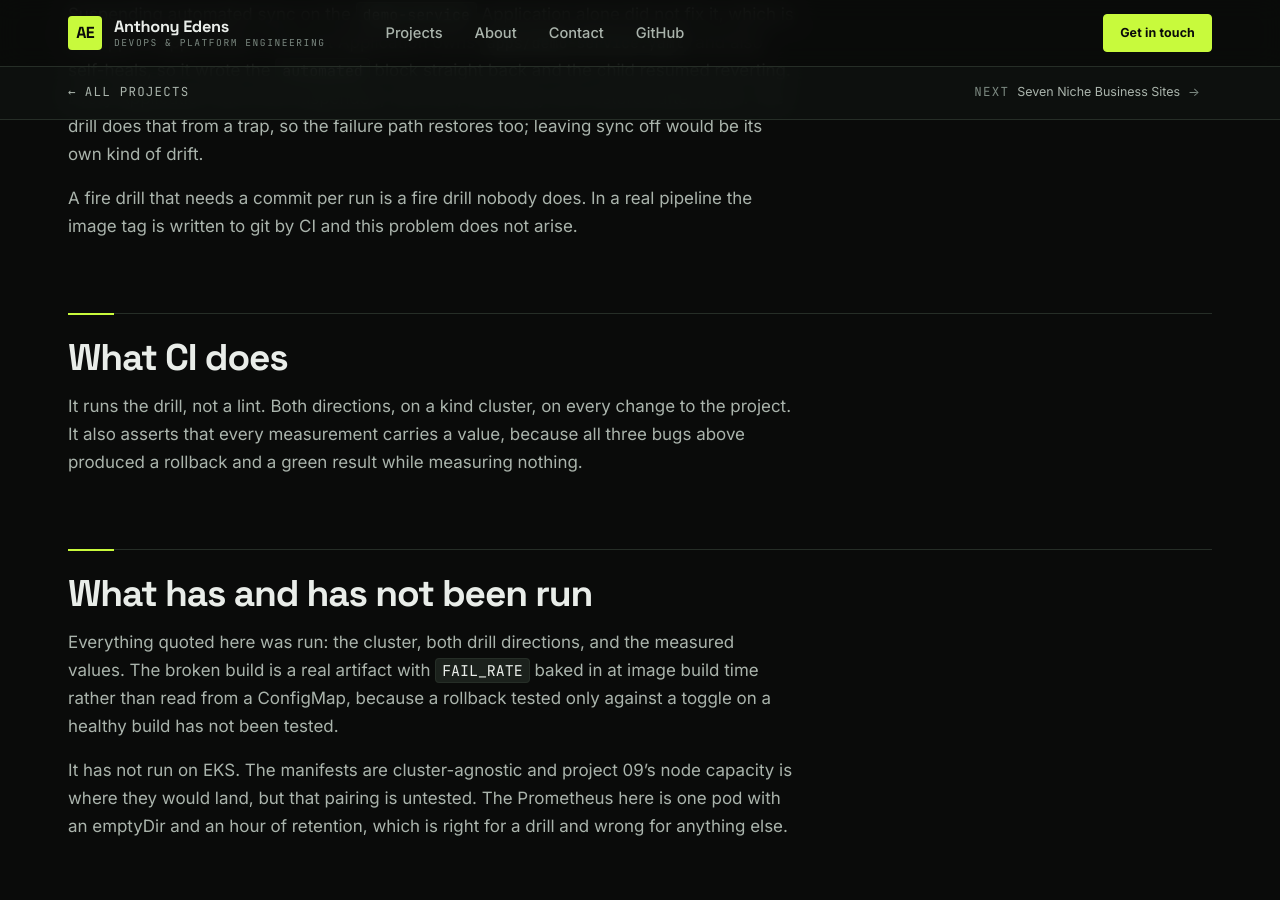
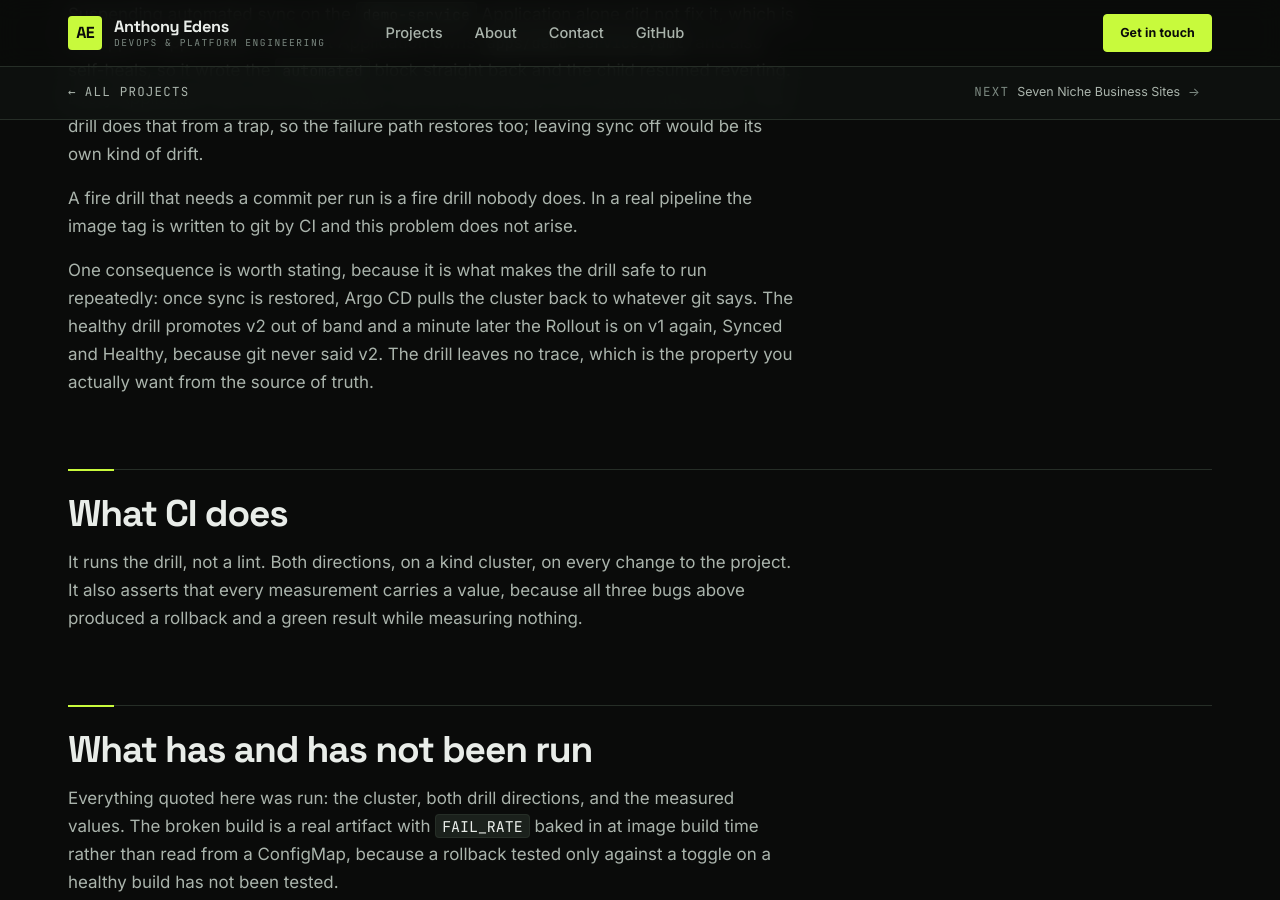
Before and after one commit to tedens/devops-portfolio, a Jekyll site: the page built from docs/projects/16-gitops-delivery.md, in a window 1280 px wide and 900 px high, scrolled down 4581 px. Built offline with Jekyll 4.4.1, drawn with Linux system fonts in a browser that asks for light colours.

Commit message:
Note that the cluster reconverges to git after a drill
Verified rather than assumed: the healthy drill promotes v2 out of band, and
once the drill restores automated sync Argo CD pulls the Rollout back to v1,
Synced and Healthy, because git never said v2. That is what makes the drill
safe to run repeatedly and worth one paragraph.

Co-Authored-By: Claude Opus 5 <noreply@anthropic.com>

```diff
--- a/docs/projects/16-gitops-delivery.md
+++ b/docs/projects/16-gitops-delivery.md
@@ -174,6 +174,13 @@ A fire drill that needs a commit per run is a fire drill nobody does. In a
 real pipeline the image tag is written to git by CI and this problem does not
 arise.
 
+One consequence is worth stating, because it is what makes the drill safe to
+run repeatedly: once sync is restored, Argo CD pulls the cluster back to
+whatever git says. The healthy drill promotes v2 out of band and a minute
+later the Rollout is on v1 again, Synced and Healthy, because git never said
+v2. The drill leaves no trace, which is the property you actually want from
+the source of truth.
+
 ## What CI does
 
 It runs the drill, not a lint. Both directions, on a kind cluster, on every
```
Also changed, not shown: 16-gitops-delivery/README.md.
